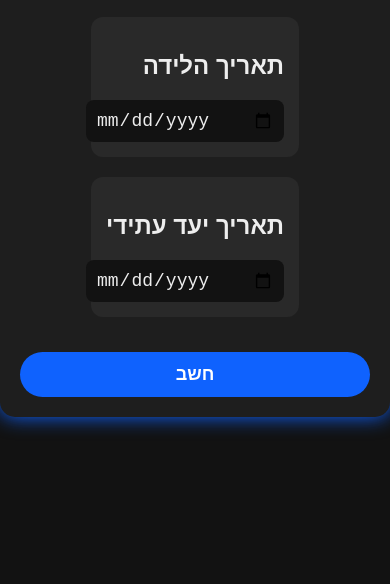
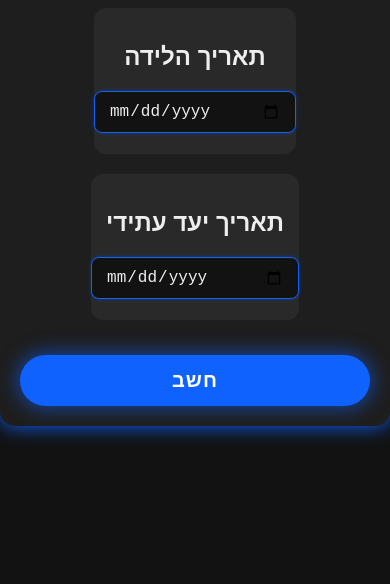
Before and after one commit to danielben74-netizen/time-clock, a plain HTML site: page index.html in a window 390 px wide. Shown: the part 260-844 px from the top of the page. Drawn offline with Linux system fonts and the light colour scheme.

Commit message:
Add files via upload

```diff
--- a/script.js
+++ b/script.js
@@ -1,3 +1,4 @@
+document.addEventListener('DOMContentLoaded', () => {
   function pad(value, length=2) {
     return value.toString().padStart(length, '0');
   }
@@ -42,7 +43,8 @@ function formatDiff(diffObj) {
     );
   }
 
-document.getElementById('computeBtn').addEventListener('click', () => {
+  // פונקציה לביצוע חישוב והצגת התוצאות
+  function doCompute() {
     const birthDateVal = document.getElementById('birthDate').value;
     const futureDateVal = document.getElementById('futureDate').value;
 
@@ -63,17 +65,30 @@ document.getElementById('computeBtn').addEventListener('click', () => {
     document.getElementById('resultScreen').classList.remove('hidden');
 
     updateMilliseconds();
+  }
+
+  document.getElementById('computeBtn').addEventListener('click', doCompute);
+
+  // הפעלת חישוב בלחיצה על אנטר בשדות תאריך
+  document.querySelectorAll('input[type="date"]').forEach(input => {
+    input.addEventListener('keydown', ev => {
+      if (ev.key === 'Enter') {
+        doCompute();
+      }
+    });
   });
 
+  // אירוע לכפתור חזור - מעבר למסך הקלט ועצירת מעקב
   document.getElementById('backBtn').addEventListener('click', () => {
     document.getElementById('inputScreen').classList.remove('hidden');
     document.getElementById('resultScreen').classList.add('hidden');
 
     if (window.millisecondsInterval) {
-    clearInterval(window.millisecondsInterval);
+      clearTimeout(window.millisecondsInterval);
     }
   });
 
+  // עדכון מאיות השנייה ופרטי הזמן בזמן אמת
   function updateMilliseconds() {
     if (!window.elapsedObj && !window.remainingObj) return;
 
@@ -92,3 +107,5 @@ function updateMilliseconds() {
 
     window.millisecondsInterval = setTimeout(updateMilliseconds, 50);
   }
+
+});
--- a/style.css
+++ b/style.css
@@ -31,35 +31,55 @@ h1 {
   border-radius: 12px;
   padding: 15px;
   margin-bottom: 20px;
-  text-align: right;
+  text-align: center;
+  display: flex;
+  flex-direction: column;
+  align-items: center;
 }
 
 input[type="date"] {
-  width: 100%;
+  width: 85%;
+  max-width: 340px;
   font-size: 18px;
-  padding: 10px;
+  padding: 10px 14px;
   border-radius: 8px;
-  border: none;
+  border: 1px solid #0f62fe;
   background: #121212;
   color: #eee;
   outline: none;
+  box-shadow: 0 0 5px #0f62fe50;
+  transition: box-shadow 0.3s ease;
+  margin-bottom: 6px;
+}
+
+input[type="date"]:focus {
+  box-shadow: 0 0 12px #0f62fe;
 }
 
 .btn {
   background-color: #0f62fe;
   border: none;
-  border-radius: 25px;
+  border-radius: 32px;           /* עיגול פינות חזק */
   color: white;
-  font-size: 18px;
+  font-size: 20px;
   font-weight: 700;
-  padding: 12px 30px;
+  padding: 14px 40px;
   cursor: pointer;
   margin-top: 15px;
-  transition: background-color 0.3s ease;
+  transition:
+    box-shadow 0.3s ease,
+    background 0.3s,
+    color 0.3s;
+  box-shadow: 0 0 18px 4px #0f62fe80; /* אפקט זוהר */
+  letter-spacing: 1px;
+  position: relative;
+  outline: none;
 }
 
-.btn:hover {
-  background-color: #095acc;
+.btn:hover,
+.btn:focus {
+  box-shadow: 0 0 28px 10px #2188ff, 0 0 8px #fff;
+  background: #2188ff;
 }
 
 .digital-clock {
@@ -106,4 +126,9 @@ input[type="date"] {
   .btn {
     width: 100%;
   }
+  input[type="date"] {
+    width: 100%;
+    max-width: 100%;
+    font-size: 16px;
+  }
 }
```
Lines whose indentation alone changed are shown as unchanged.
